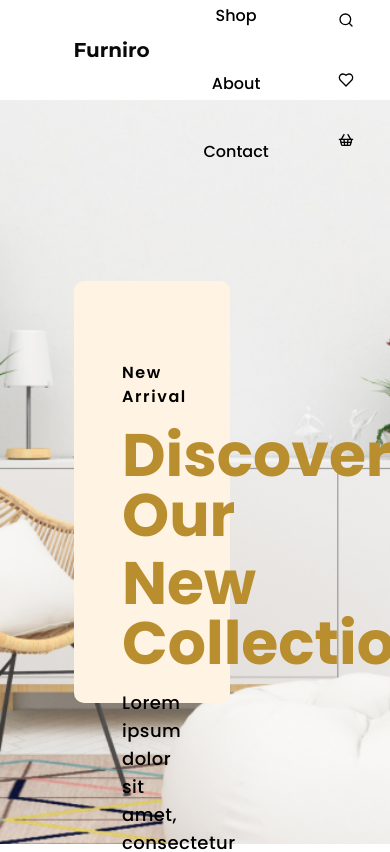
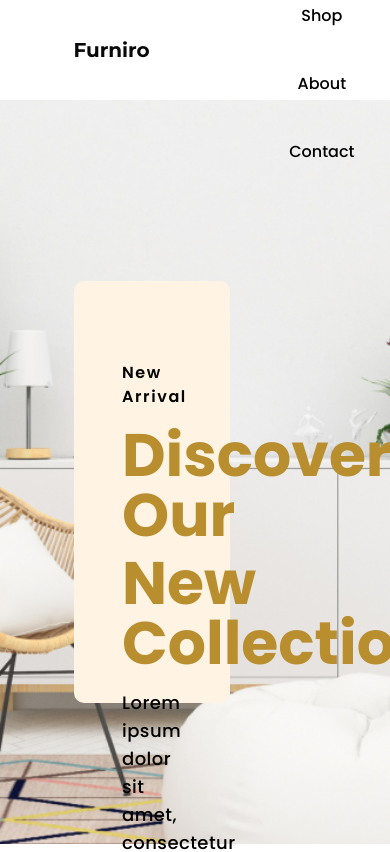
Before and after one commit to Oussama-Chaoui/next-ecom-figma, a Next.js app: page / in a window 390 px wide. Shown: the top 852 px of the page. Built offline with nearby package versions, Linux system fonts and the light colour scheme.

Commit message:
added cart to nav actions and responsiveness

```diff
--- a/components/common/nav-actions.tsx
+++ b/components/common/nav-actions.tsx
@@ -1,6 +1,7 @@
 import { Heart, LucideIcon, Search, ShoppingBasket, User } from "lucide-react";
 import { Button } from "../ui/button";
 import SVG from "./svg";
+import { Cart } from "./cart";
 
 const actions: {
   icon: LucideIcon;
@@ -21,16 +22,11 @@ const actions: {
     icon: Heart,
     label: "Heart",
     href: "/heart",
-  },
-  {
-    icon: ShoppingBasket,
-    label: "Cart",
-    href: "/cart",
-  },
+  }
 ];
 const NavActions = () => {
   return (
-    <div className="flex items-center gap-6 md:flex-row flex-col">
+    <div className="md:flex items-center xl:gap-6 lg:gap-1  hidden">
       {actions.map(({ icon:Icon, label, href }, index) => (
         <Button
           key={index}
@@ -40,6 +36,7 @@ const NavActions = () => {
           <Icon />
         </Button>
       ))}
+      <Cart />
     </div>
   );
 };
```
